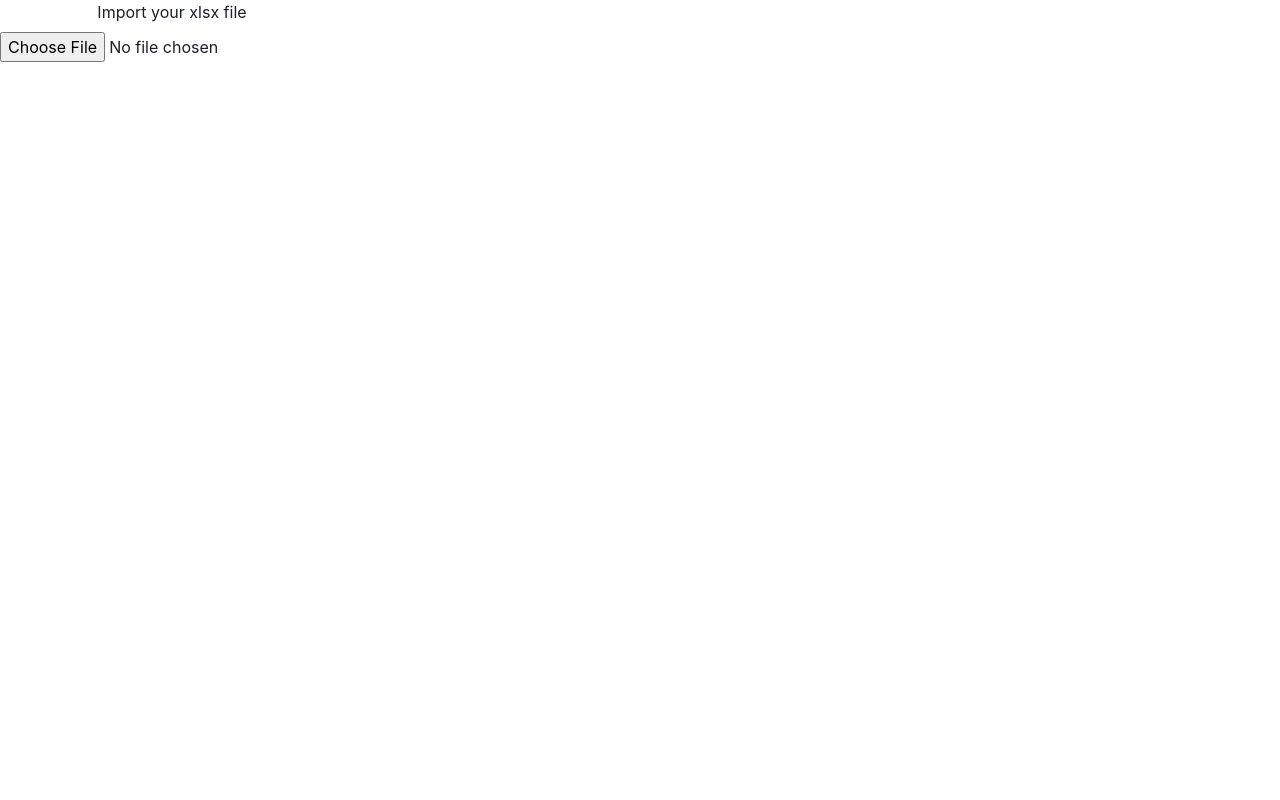
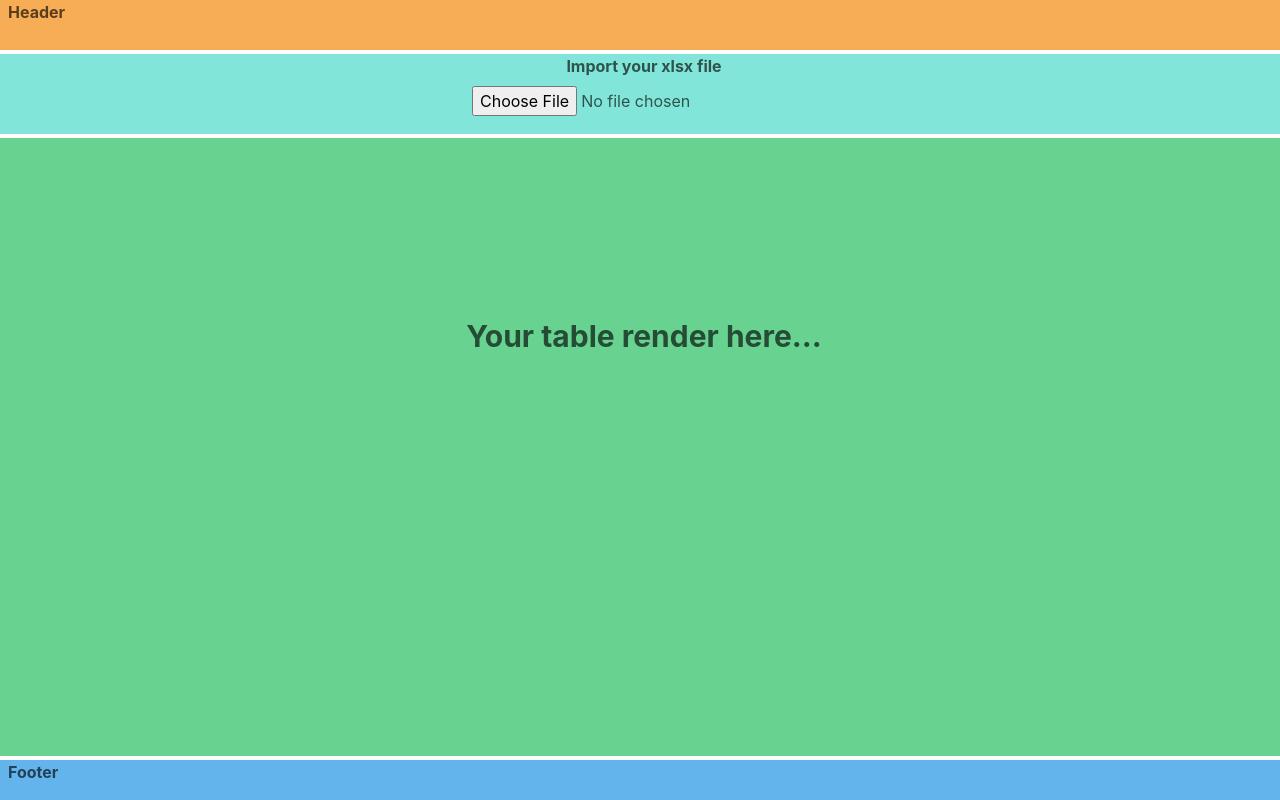
Before and after one commit to Ferclemens/tables-and-charts, a React (Vite) app: page / in a window 1280 px wide. Built offline with nearby package versions, Linux system fonts and the light colour scheme.

Commit message:
:wrench: wip stadistics page, add styles and structure to app

```diff
--- a/package.json
+++ b/package.json
@@ -12,9 +12,11 @@
     "@chakra-ui/react": "^2.5.1",
     "@emotion/react": "^11.10.6",
     "@emotion/styled": "^11.10.6",
+    "chart.js": "^4.2.1",
     "framer-motion": "^10.0.1",
     "react": "^18.2.0",
     "react-dom": "^18.2.0",
+    "react-router-dom": "^6.8.2",
     "react-table": "^7.8.0",
     "xlsx": "^0.18.5"
   },
--- a/src/App.jsx
+++ b/src/App.jsx
@@ -1,15 +1,43 @@
-import { VStack } from '@chakra-ui/react'
+import { Grid, GridItem, Text, VStack } from '@chakra-ui/react'
 import './App.css'
 import ReadFile from './components/ReadFile'
-//import ShowTable from './components/ShowTable'
+import ShowTable from './components/ShowTable'
+import DisplayCharts from './components/DisplayCharts';
+import { useDataContext } from './context/DataContext.jsx';
 
 function App() {
+  const {tableData} = useDataContext()
+  return (
+      <Grid
+        templateAreas={`"header header"
+                        "nav nav"
+                        "main main"
+                        "footer footer"`}
+        gridTemplateRows={'50px 80px 1fr 40px'}
+        gridTemplateColumns={'150px 1fr'}
+        h='100vh'
+        w='100vw'
+        gap='1'
+        color='blackAlpha.700'
+        fontWeight='bold'
+      >
+        <GridItem pl='2' bg='orange.300' area={'header'}>
+          Header
+        </GridItem>
+        <GridItem pl='2' bg='teal.200' area={'nav'}>
+          <ReadFile/>
+        </GridItem>
+        <GridItem pl='2' bg='green.300' area={'main'} overflow={'scroll'}>
+          {tableData != null ?
+            <ShowTable/> :
+            <Text fontSize={'3xl'} textAlign={'center'} my={'44'}>Your table render here...</Text>
+          }
+        </GridItem>
+        <GridItem pl='2' bg='blue.300' area={'footer'} position={'fixed'} bottom={0} w={'100vw'} h={'40px'}>
+          Footer
+        </GridItem>
+      </Grid>
+    )
+  }
 
-  return (
-    <VStack>
-      <ReadFile/>
-    </VStack>
-  )
-}
-
-export default App
+  export default App
--- /dev/null
+++ b/src/components/DisplayCharts.jsx
@@ -0,0 +1,23 @@
+import { Grid, GridItem } from "@chakra-ui/react";
+import React from "react";
+import { useDataContext } from "../context/DataContext.jsx";
+
+function DisplayCharts() {
+    const {jsonData} = useDataContext()
+    //console.log('jsonData from DisplayCharts', jsonData);
+    return (
+        <Grid
+            w={'100vw'}
+            h={'100vh'}
+            templateRows='repeat(2, 1fr)'
+            templateColumns='repeat(5, 1fr)'
+            gap={4}
+            >
+            <GridItem rowSpan={2} colSpan={1} bg='tomato' />
+            <GridItem colSpan={2} bg='papayawhip' />
+            <GridItem colSpan={2} bg='papayawhip' />
+            <GridItem colSpan={4} bg='tomato' />
+        </Grid>
+    )
+}
+export default DisplayCharts
--- a/src/components/ReadFile.jsx
+++ b/src/components/ReadFile.jsx
@@ -1,16 +1,14 @@
-import { Text, VStack } from "@chakra-ui/react";
-import React, { useEffect, useState } from "react";
+import { VStack } from "@chakra-ui/react";
+import React from "react";
 import { read, utils } from 'xlsx';
-import ShowTable from "./ShowTable";
+import { useDataContext } from "../context/DataContext.jsx";
 
 
 const ReadFile = () => {
-    const [columnsTable, setColumnsTable] = useState(null)
-    const [dataJson, setDataJson] = useState(null)
-    const [dataTable, setDataTable] = useState(null)
+    const {setJsonData, setTableColumns, setTableData} = useDataContext()
 
-    const formatColumns = (dataJson) => {
-        const columnsArray = Object.keys(dataJson[0])
+    const formatColumns = (data) => {
+        const columnsArray = Object.keys(data[0])
         const columns = []
         columnsArray.map((title) => {
             return columns.push({
@@ -28,18 +26,14 @@ const ReadFile = () => {
         let date_info = new Date(utc_value * 1000);
 
         let fractional_day = serial - Math.floor(serial) + 0.0000001;
-
         let total_seconds = Math.floor(86400 * fractional_day);
-
         let seconds = total_seconds % 60;
-
         total_seconds -= seconds;
 
-        let hours = Math.floor(total_seconds / (60 * 60));
-        let minutes = Math.floor(total_seconds / 60) % 60;
+        //let hours = Math.floor(total_seconds / (60 * 60));
+        //let minutes = Math.floor(total_seconds / 60) % 60;
 
         let dateFormated = `${date_info.getDate()}-${date_info.getMonth()+1}-${date_info.getFullYear()}`
-
         return dateFormated
      }
 
@@ -53,9 +47,9 @@ const ReadFile = () => {
      }
 
      //Format data for Print Table
-    function FormatData(dataJson) {
+    function FormatData(data) {
         const dataJsonFormated = []
-        dataJson.map((item) => {
+        data.map((item) => {
             const dateSendFormated = ExcelDateToJSDate(item.Fecha_envio)
             const dateRequestFormated = ExcelDateToJSDate(item.Fecha_pedido)
             const unitCostFormated = numberAmountToPesoFormat(item.Coste_unitario)
@@ -82,31 +76,20 @@ const ReadFile = () => {
         const data = await file.arrayBuffer() //creamos un array buffer para leerlo
         const workbook = read(data)
 
-
         const workSheet = workbook.Sheets[workbook.SheetNames[0]] //determinamos como key de cada atributo del objeto Json a la primera fila de la planilla
-
         const dataJson = utils.sheet_to_json(workSheet) //convertimos a json la planilla
 
         console.log('DATA', dataJson)
-        setColumnsTable(formatColumns(dataJson))
-        setDataJson(dataJson)
-
+        setJsonData(dataJson)
+        setTableColumns(formatColumns(dataJson))
+        setTableData(FormatData(dataJson))
     }
 
-    //console.log('DATA', dataFile);
-    //columnsTable ? console.log('useState columnsTable', columnsTable[1].accessor) : null;
-    //console.log('useState columnsTable', columnsTable)
-    //console.log('useState dataTable', dataTable);
-    useEffect(() => {
-        columnsTable ? setDataTable(FormatData(dataJson)) : null
-    }, [dataJson])
-
     return (
-    <VStack>
-        <h3>Import your xlsx file</h3>
-        <input type={'file'} onChange={(e) => handleFile(e)}></input>
-        {dataTable ? <ShowTable columnsTable={columnsTable} dataTable={dataTable} /> : null}
-    </VStack>
+        <VStack>
+            <h3>Import your xlsx file</h3>
+            <input type={'file'} onChange={(e) => handleFile(e)}></input>
+        </VStack>
     )
 }
 
--- a/src/components/ShowTable.jsx
+++ b/src/components/ShowTable.jsx
@@ -1,16 +1,19 @@
-import { Table, Tbody, Td, Th, Thead, Tr } from "@chakra-ui/react";
+import { Stack, Table, Tbody, Td, Th, Thead, Tr } from "@chakra-ui/react";
 import React from "react";
 import { useTable } from "react-table";
+import { useDataContext } from "../context/DataContext.jsx";
 
 
-function ShowTable(props) {
-    const {columnsTable, dataTable} = props
-    console.log('columnsTable from ShowTable', columnsTable);
-    console.log('dataTable from ShowTable', dataTable);
+function ShowTable() {
+  const {tableColumns, tableData} = useDataContext()
+
+  //console.log('tableColumns from Context in ShowTable', tableColumns);
+  //console.log('tableData from Context in ShowTable', tableData);
+
   const columns = React.useMemo(
-      () => columnsTable, []);
+    () => tableColumns, [tableColumns]);
   const data = React.useMemo(
-      () => dataTable, []);
+    () => tableData, [tableData]);
 
   const tableInstance = useTable({ columns, data })
 
@@ -25,8 +28,8 @@ function ShowTable(props) {
 
 
   return (
-      // apply the table props
-      <Table variant='striped' colorScheme='teal' {...getTableProps()}>
+    <Stack py={'1'}>
+      <Table variant='striped' colorScheme='teal' size='sm' {...getTableProps()}>
         <Thead>
           {// Loop over the header rows
           headerGroups.map(headerGroup => (
@@ -67,6 +70,7 @@ function ShowTable(props) {
           })}
         </Tbody>
       </Table>
+    </Stack>
     )
 }
 export default ShowTable;
--- /dev/null
+++ b/src/context/DataContext.jsx
@@ -0,0 +1,21 @@
+import React, { createContext, useContext, useState } from 'react'
+
+export const DataContext = createContext()
+
+export const DataContextProvider = ({children}) => {
+    const [tableColumns, setTableColumns] = useState(null)
+    const [jsonData, setJsonData] = useState(null)
+    const [tableData, setTableData] = useState(null)
+
+    const values = {jsonData, setJsonData, tableColumns, setTableColumns, tableData, setTableData}
+    return (
+        <DataContext.Provider value={values}>
+            {children}
+        </DataContext.Provider>
+    )
+}
+
+export const useDataContext = () => {
+    const context = useContext(DataContext)
+    return context
+}
--- a/src/index.css
+++ b/src/index.css
@@ -1,7 +1,7 @@
 body {
   margin: 0;
   display: flex;
-  place-items: center;
+  align-items: center;
   min-width: 100vw;
   min-height: 100vh;
 }
--- a/src/main.jsx
+++ b/src/main.jsx
@@ -1,13 +1,23 @@
 import React from 'react'
 import ReactDOM from 'react-dom/client'
-import App from './App'
 import './index.css'
 import { ChakraProvider } from '@chakra-ui/react'
+import { DataContextProvider } from './context/DataContext.jsx'
+import { createBrowserRouter, RouterProvider } from "react-router-dom";
+import App from './App'
+import DisplayCharts from './components/DisplayCharts'
+
+const router = createBrowserRouter([
+  { path: "/", element: <App /> },
+  { path: "/stadistics", element: <DisplayCharts/> },
+]);
 
 ReactDOM.createRoot(document.getElementById('root')).render(
   <React.StrictMode>
     <ChakraProvider>
-      <App />
+      <DataContextProvider>
+        <RouterProvider router={router} />
+      </DataContextProvider>
     </ChakraProvider>
   </React.StrictMode>,
 )
```
Also changed, not shown: 1 other file (tests, documents, lock files or other folders). Lines whose indentation alone changed are shown as unchanged.
